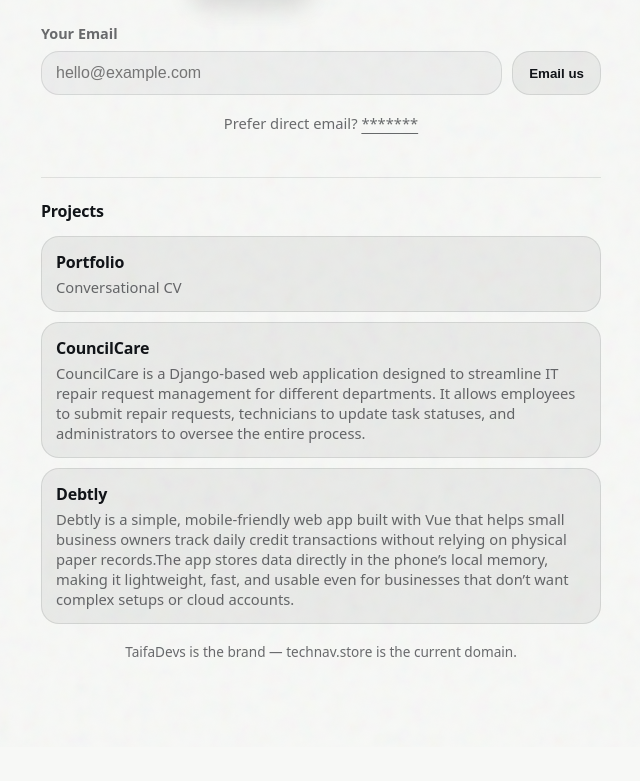
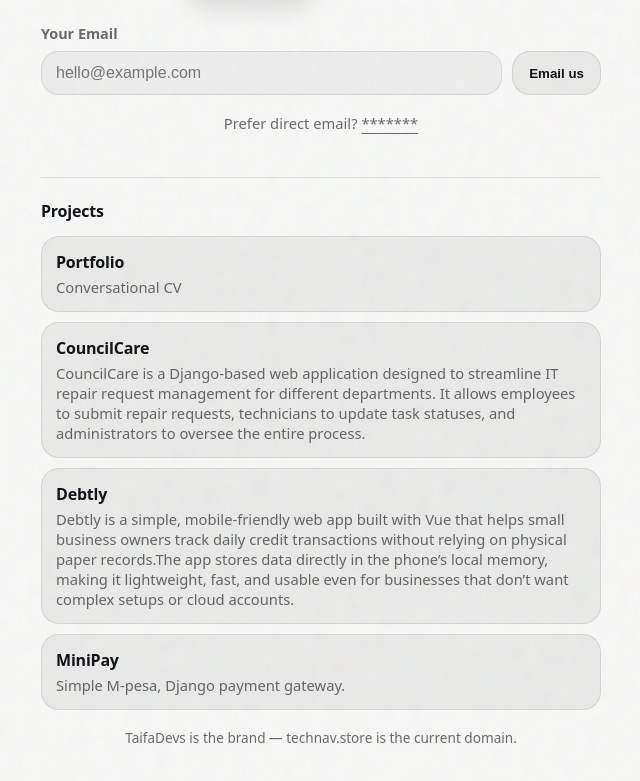
Before and after one commit to mrrugby/technav, a Vue app: page / in a window 1280 px wide. Shown: the part 413-1194 px from the top of the page, without its empty margins (319-959 px from the left). Before the commit the page ends 1160 px from the top, so only its background shows below. Built offline with nearby package versions, Linux system fonts and the light colour scheme; a web font is replaced by a local one.

Commit message:
added mini-pay

```diff
--- a/src/App.vue
+++ b/src/App.vue
@@ -118,6 +118,11 @@
     url: "https://deni-tracker.vercel.app/",
     note: "Debtly is a simple, mobile-friendly web app built with Vue that helps small business owners track daily credit transactions without relying on physical paper records.The app stores data directly in the phone’s local memory, making it lightweight, fast, and usable even for businesses that don’t want complex setups or cloud accounts.",
   },
+  {
+    name: "MiniPay",
+    url: "https://github.com/mrrugby/minipay",
+    note: "Simple M-pesa, Django payment gateway.",
+  },
 ];
 
 function focusEmail() {
```
